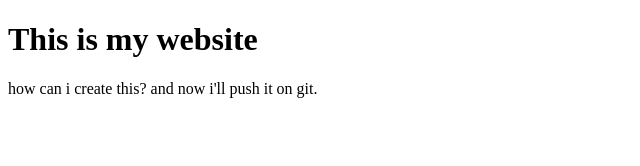
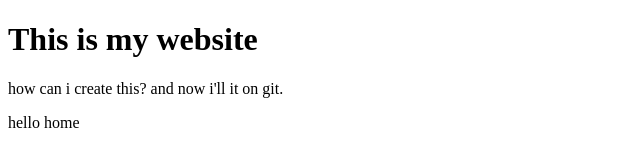
Before and after one commit to sabbir179/my-website, a plain HTML site: page index.html in a window 1280 px wide. Shown: the whole page, without its empty margins (0-640 px from the left). Drawn offline with Linux system fonts and the light colour scheme.

Commit message:
update in body

```diff
--- a/index.html
+++ b/index.html
@@ -8,6 +8,7 @@
 </head>
 <body>
     <h1>This is my website</h1>
-    <p>how can i create this? and now i'll push it on git.</p>
+    <p>how can i create this? and now i'll it on git.</p>
+    <p>hello home</p>
 </body>
 </html>
```
